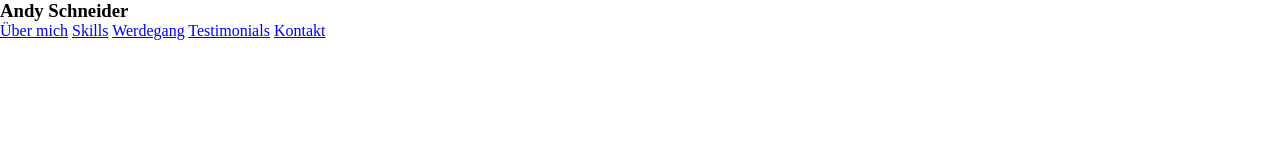
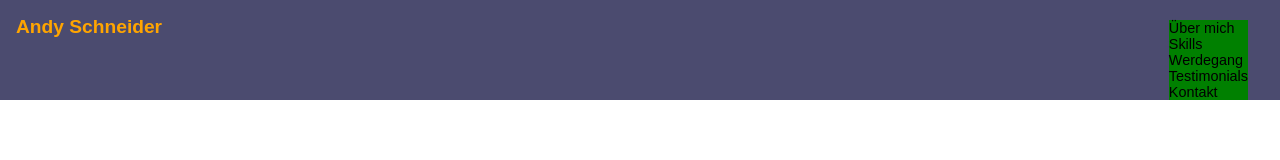
Before and after one commit to aschneiderbuch/07_Tag_Lev1_3_css_vertiefung_flexbox_portfolio, a plain HTML site: page index.html in a window 1280 px wide. Drawn offline with Linux system fonts and the light colour scheme; a web font is replaced by a local one.

Commit message:
NavStyle

```diff
--- a/assets/css/style.css
+++ b/assets/css/style.css
@@ -19,3 +19,36 @@
     font-family: Radio Canada;
     src: url("../fonts/Radio_Canada/RadioCanada-Italic-VariableFont_wdth\,wght.ttf");
 }
+
+h1{
+font-family: Radio Canada, sans-serif;
+font-size: 1.2rem;
+color: orange;
+margin: 1rem;
+}
+
+.sectionheader {
+    background-color: rgb(75, 75, 111);
+    display: flex;
+    align-items: baseline;
+    justify-content: space-between;
+
+}
+
+.nav{
+    margin-right: 2rem;
+    background-color: brown;
+}
+
+.alink{
+    background-color: green;
+    display: flex;
+
+    flex-wrap: nowrap;    /* * wird zur Liste und ist nicht mehr eine Zeile ??? */
+
+    text-decoration: none;
+    color: black;
+    font-family: Radio Canada, sans-serif;
+    font-size: 0.9em;
+
+}
```
